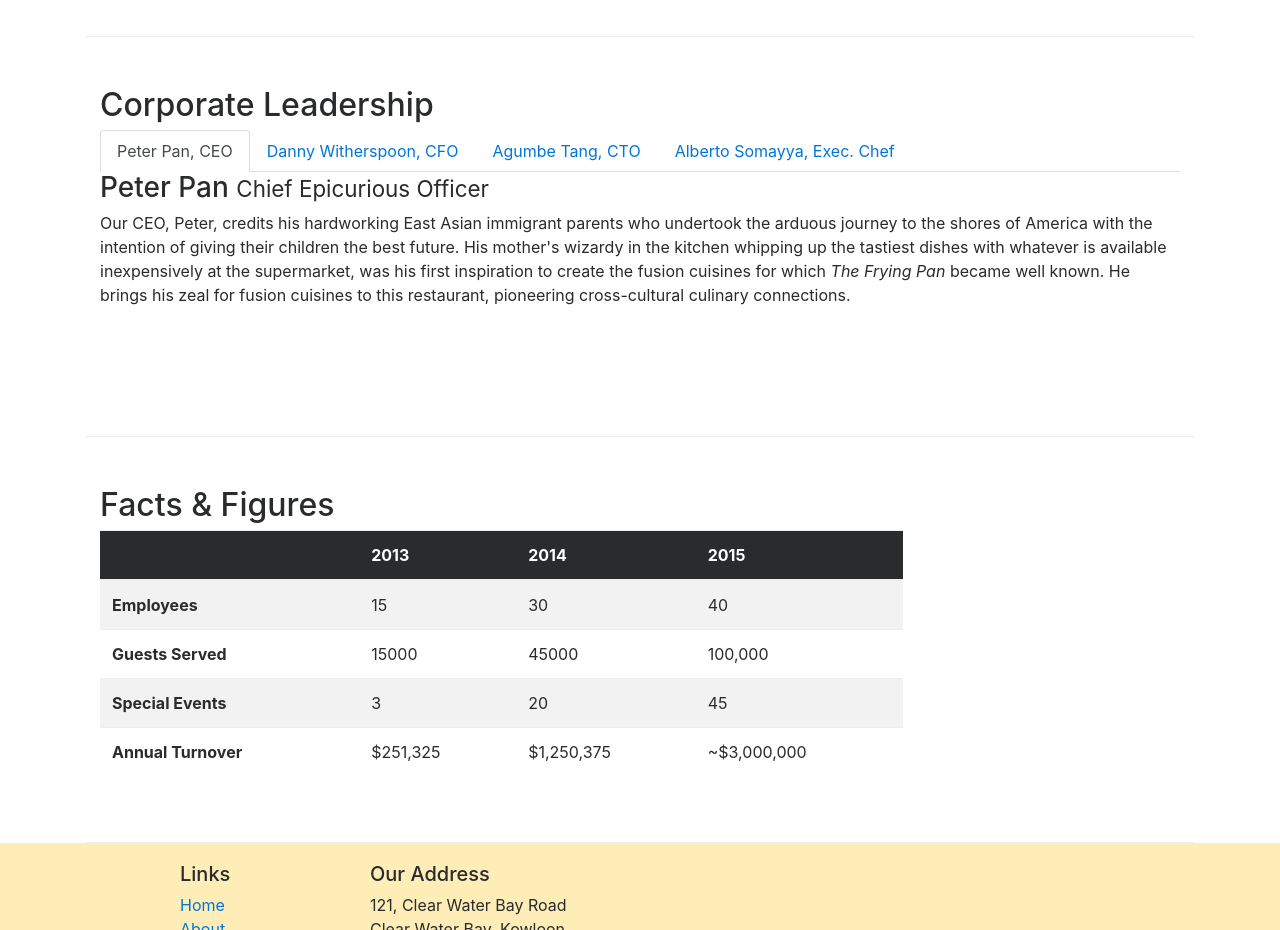
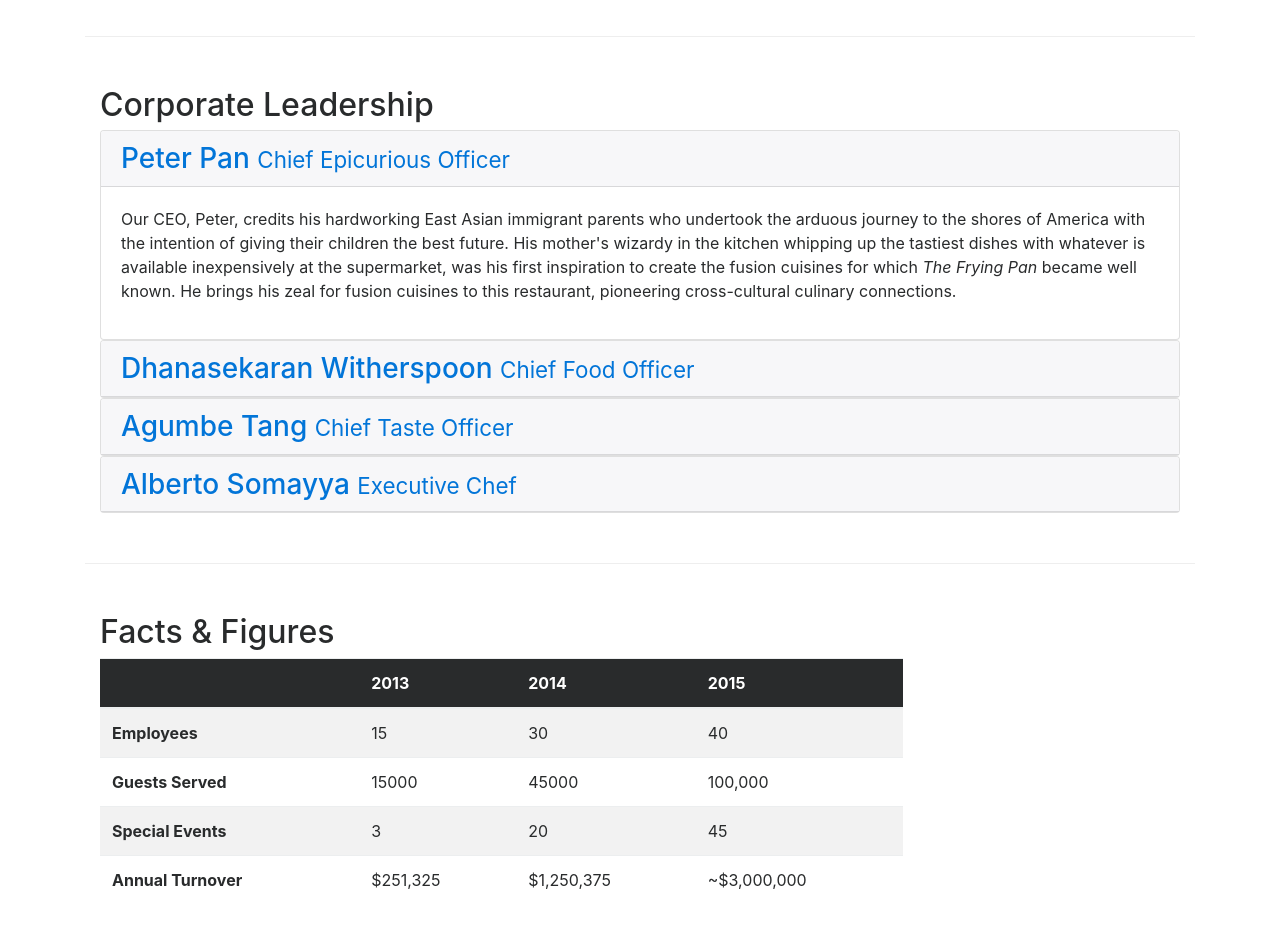
Before and after one commit to LisaCee/Confusion-BS4, a website: page aboutus.html in a window 1280 px wide. Shown: the part 940-1870 px from the top of the page. Drawn offline with nearby package versions, Linux system fonts and the light colour scheme; a script that the page names is missing.

Commit message:
accordion

```diff
--- a/aboutus.html
+++ b/aboutus.html
@@ -104,46 +104,69 @@
         <div class = "row row-content">
             <div class = "col">
                 <h2>Corporate Leadership</h2>
-                <ul class = "nav nav-tabs">
-                  <li class = "nav-item">
-                    <a class = "nav-link active" href = "#peter" role = "tab" data-toggle = "tab">Peter Pan, CEO
-                    </a>
-                  </li>
-                  <li class = "nav-item">
-                    <a class = "nav-link" href = "#danny" role = "tab" data-toggle = "tab">Danny Witherspoon, CFO
-                    </a>
-                  </li>
-                  <li class = "nav-item">
-                    <a class = "nav-link" href = "#agumbe" role = "tab" data-toggle = "tab">Agumbe Tang, CTO
-                    </a>
-                  </li>
-                  <li class = "nav-item">
-                    <a class = "nav-link" href = "#alberto" role = "tab" data-toggle = "tab">Alberto Somayya, Exec. Chef
-                    </a>
-                  </li>
-                </ul>
-                <div class = "tab-content">
-                  <div role = "tab-panel" class = "tab-pane fade show active" id = "peter" >
-                    <h3>Peter Pan <small>Chief Epicurious Officer</small></h3>
-                    <p class = "hidden-xs-down">Our CEO, Peter, credits his hardworking East Asian immigrant parents who undertook the arduous journey to the shores of America with the intention of giving their children the best future. His mother's wizardy in the kitchen whipping up the tastiest dishes with whatever is available inexpensively at the supermarket, was his first inspiration to create the fusion cuisines for which <em>The Frying Pan</em> became well known. He brings his zeal for fusion cuisines to this restaurant, pioneering cross-cultural culinary connections.</p>
+
+                <div  id = "accordion" role = "tablist">
+                <div class = "card">
+                  <div class = "card-header" role = "tab" id = "peterhead">
+                    <h3 class = "mb-0">
+                      <a data-toggle = "collapse" data-parent = "#accordion" href = "#peter">
+                      Peter Pan <small>Chief Epicurious Officer</small>
+                      </a>
+                    </h3>
+                  </div>
+                  <div role = "tabpanel" class = "collapse show" id = "peter" >
+                    <div class = "card-block">
+                      <p class = "hidden-xs-down">Our CEO, Peter, credits his hardworking East Asian immigrant parents who undertook the arduous journey to the shores of America with the intention of giving their children the best future. His mother's wizardy in the kitchen whipping up the tastiest dishes with whatever is available inexpensively at the supermarket, was his first inspiration to create the fusion cuisines for which <em>The Frying Pan</em> became well known. He brings his zeal for fusion cuisines to this restaurant, pioneering cross-cultural culinary connections.</p>
+                    </div>
+                  </div>
                   </div>
 
-                  <div role = "tab-panel" class = "tab-pane fade" id = "danny">
-                    <h3>Dhanasekaran Witherspoon <small>Chief Food Officer</small></h3>
-                    <p class = "hidden-xs-down">Our CFO, Danny, as he is affectionately referred to by his colleagues, comes from a long established family tradition in farming and produce. His experiences growing up on a farm in the Australian outback gave him great appreciation for varieties of food sources. As he puts it in his own words, <em>Everything that runs, wins, and everything that stays, pays!</em></p>
+                  <div class = "card">
+                    <div class = "card-header" role = "tab" id = "dannyhead">
+                    <h3 class = "mb-0">
+                      <a class = "collapsed" data-toggle = "collapse" data-parent = "#accordion" href = "#danny">
+                      Dhanasekaran Witherspoon <small>Chief Food Officer</small>
+                      </a>
+                    </h3>
+                    </div>
+                  <div role = "tabpanel" class = "collapse" id = "danny">
+                    <div class = "card-block">
+                      <p class = "hidden-xs-down">Our CFO, Danny, as he is affectionately referred to by his colleagues, comes from a long established family tradition in farming and produce. His experiences growing up on a farm in the Australian outback gave him great appreciation for varieties of food sources. As he puts it in his own words, <em>Everything that runs, wins, and everything that stays, pays!</em></p>
+                    </div>
+                  </div>
                   </div>
 
-                  <div role = "tab-panel" class = "tab-pane fade" id = "agumbe" >
-                    <h3>Agumbe Tang <small>Chief Taste Officer</small></h3>
-                    <p class = "hidden-xs-down">Blessed with the most discerning gustatory sense, Agumbe, our CTO, personally ensures that every dish that we serve meets his exacting tastes. Our chefs dread the tongue lashing that ensues if their dish does not meet his exacting standards. He lives by his motto, <em>You click only if you survive my lick.</em></p>
+                  <div class = "card">
+                  <div class = "card-header" role = "tab" id = "agumbehead">
+                    <h3 class = "mb-0">
+                      <a class = "collapsed" data-toggle = "collapse" data-parent = "#accordion" href = "#agumbe">
+                      Agumbe Tang <small>Chief Taste Officer</small>
+                      </a>
+                    </h3>
+                  </div>
+                  <div role = "tabpanel" class = "collapse" id = "agumbe">
+                    <div class = "card-block">
+                      <p class = "hidden-xs-down">Blessed with the most discerning gustatory sense, Agumbe, our CTO, personally ensures that every dish that we serve meets his exacting tastes. Our chefs dread the tongue lashing that ensues if their dish does not meet his exacting standards. He lives by his motto, <em>You click only if you survive my lick.</em></p>
+                    </div>
+                  </div>
                   </div>
 
-                  <div role = "tab-panel" class = "tab-pane fade" id = "alberto">
-                    <h3>Alberto Somayya <small>Executive Chef</small></h3>
-                    <p class = "hidden-xs-down">Award winning three-star Michelin chef with wide International experience having worked closely with whos-who in the culinary world, he specializes in creating mouthwatering Indo-Italian fusion experiences. He says, <em>Put together the cuisines from the two craziest cultures, and you get a winning hit! Amma Mia!</em></p>
+                  <div class = "card">
+                    <div class = "card-header" role = "tab" id = "albertohead">
+                      <h3 class = "mb-0">
+                        <a class = "collapsed" data-toggle = "collapse" data-parent = "#accordion" href = "#alberto">
+                        Alberto Somayya <small>Executive Chef</small>
+                        </a>
+                      </h3>
+                    </div>
+                    <div role = "tabpanel" class = "collapse" id = "alberto">
+                      <div class = "card-block">
+                        <p class = "hidden-xs-down">Award winning three-star Michelin chef with wide International experience having worked closely with whos-who in the culinary world, he specializes in creating mouthwatering Indo-Italian fusion experiences. He says, <em>Put together the cuisines from the two craziest cultures, and you get a winning hit! Amma Mia!</em></p>
+                      </div>
                   </div>
                 </div>
             </div>
+        </div>
         </div>
 
         <div class = "row row-content">
```
Also changed, not shown: index.html (+1 -1 lines).
